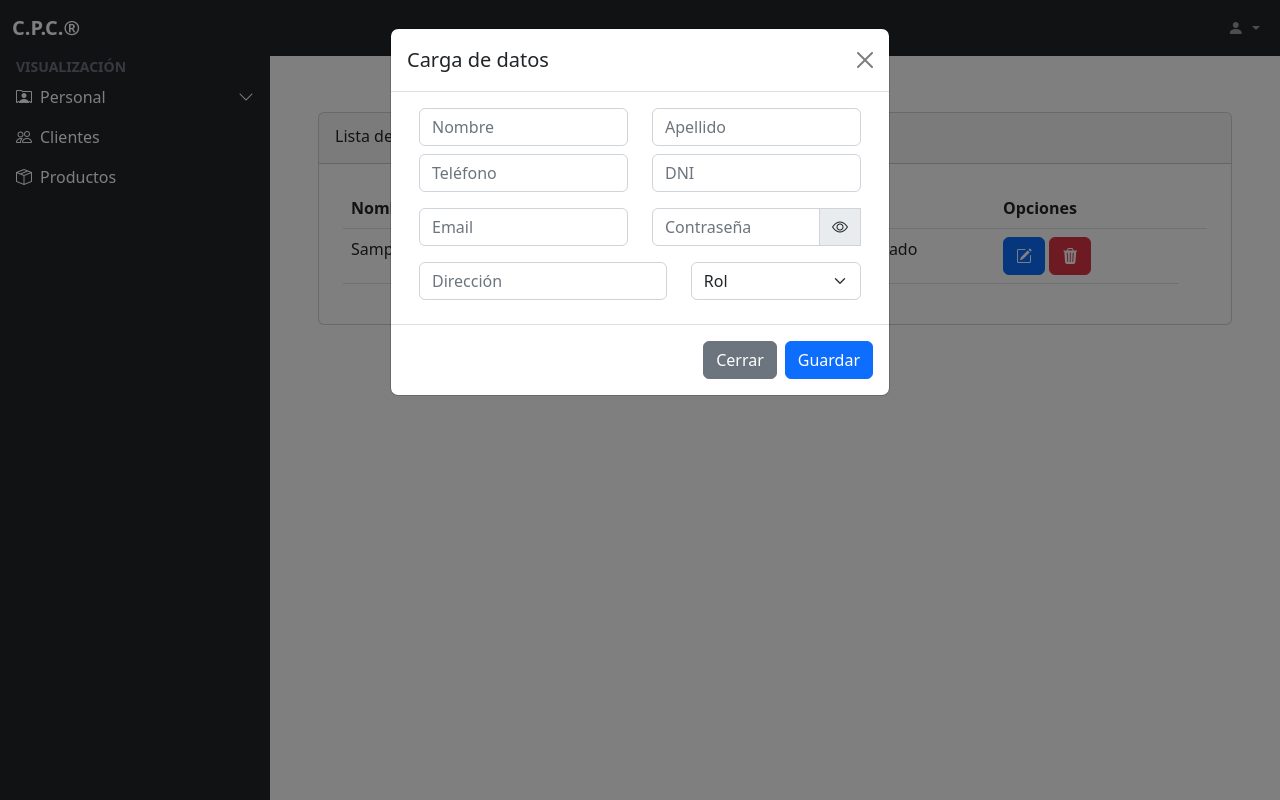
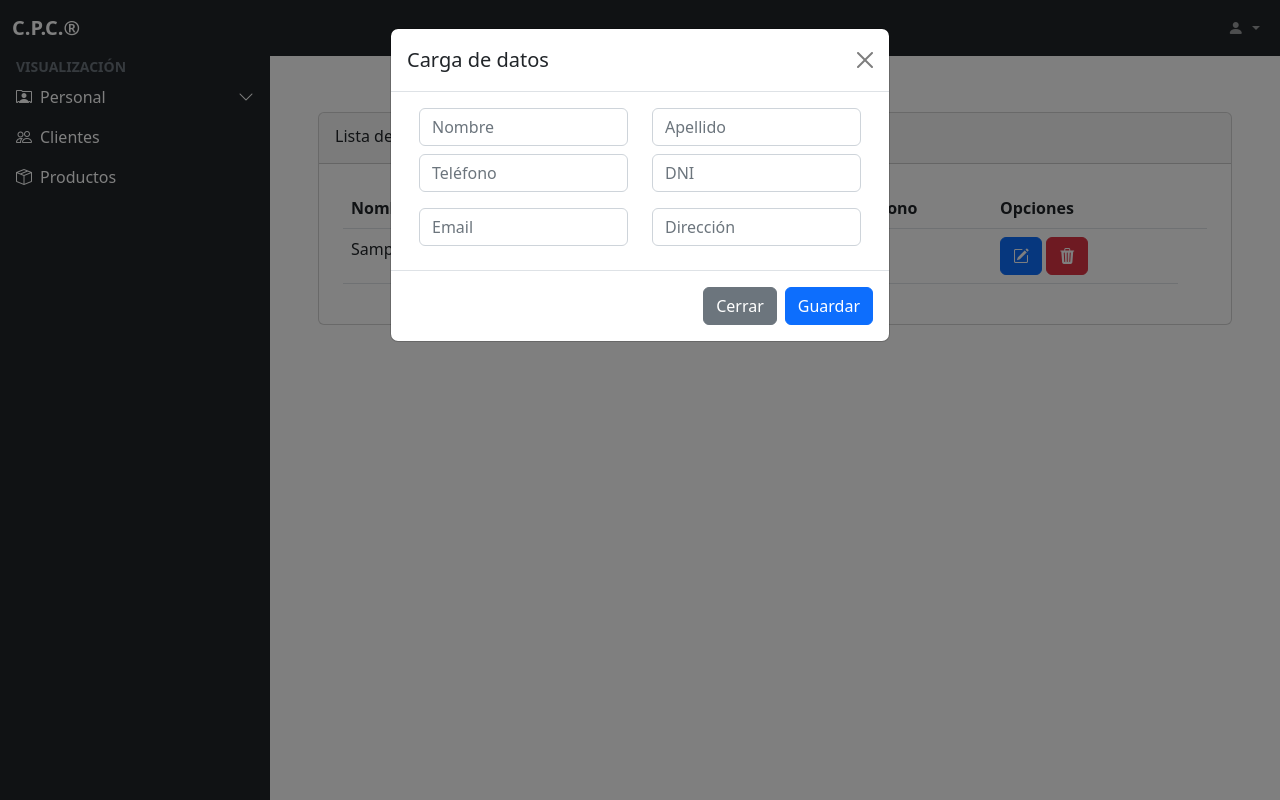
Before and after one commit to Fraloox/mesaWeb, a PHP site: page /home-clientes.php in a window 1280 px wide, after a click that opens the changed part. Run offline with PHP 8.4, Linux system fonts and the light colour scheme; a user stored in the database is signed in; data comes from the database, SQL or seed files in the repository; tables that the repository leaves empty or names only in its code hold one stand-in row (values such as "Sample post"); data that the repository does not hold is empty; some libraries are stand-ins or nearby versions.

Commit message:
continuar con el ABM de cliente y adaptando archivos

```diff
--- a/home-clientes.php
+++ b/home-clientes.php
@@ -180,7 +180,7 @@
 
           </div>
 
-          <a href = "home.php?filtro=clientes"
+          <a href = "home-clientes.php"
           class="nav-link px-3 sidebar-link"
           role="button">
             <span class="me-2">
@@ -291,22 +291,11 @@
             <?php
               }
 
-              if(isset($_GET['mensaje']) and $_GET['mensaje'] == 'noAlterar'){
+              if(isset($_GET['mensaje']) and $_GET['mensaje'] == 'clienteRepetido'){
             ?>
 
             <div class="alert alert-danger alert-dismissible fade show" role="alert">
-              <strong>No se puede alterar!</strong> Tiene que haber al menos 1 administrador.
-              <button type="button" class="btn-close" data-bs-dismiss="alert" aria-label="Close"></button>
-            </div>
-
-            <?php
-              }
-
-              if(isset($_GET['mensaje']) and $_GET['mensaje'] == 'usuarioRepetido'){
-            ?>
-
-            <div class="alert alert-danger alert-dismissible fade show" role="alert">
-              <strong>Usuario repetido!</strong> El DNI de este usuario ya esta registrado.
+              <strong>Cliente repetido!</strong> El DNI de este cliente ya esta registrado.
               <button type="button" class="btn-close" data-bs-dismiss="alert" aria-label="Close"></button>
             </div>
 
@@ -328,10 +317,6 @@
 
                 ?> Lista de empleados <?php
 
-              }elseif(isset($_GET['filtro']) and $_GET['filtro'] == 'clientes'){
-
-                ?> Lista de clientes <?php
-
               }else{
 
                 ?> Lista del personal <?php
@@ -340,7 +325,7 @@
 
               ?>
 
-              <a href="home.php"
+              <a href="home-clientes.php"
               class="btn btn-light mx-0 px-2 py-1 "
               onClick="clearDatos();">
 
@@ -379,22 +364,11 @@
                       <th scope="col">Apellido</th>
                       <th scope="col">DNI</th>
 
-                      <?php
 
-                      if(isset($_GET['filtro'])
-                        and $_GET['filtro'] == 1
-                        || $_GET['filtro'] == 2
-                        || $_GET['filtro'] == 'clientes'){
 
-                        ?> <th scope="col">Teléfono</th> <?php
+                      <th scope="col">Teléfono</th>
 
-                      }else{
 
-                        ?> <th scope="col">Rol</th> <?php
-
-                      }
-
-                      ?>
 
 
                       <th scope="col">Opciones<th>
@@ -415,30 +389,19 @@
                       <td><?php echo $dato->apellido; ?></td>
                       <td><?php echo $dato->dni; ?></td>
 
-                      <?php
+                      <td> <?php
 
-                      if(isset($_GET['filtro'])
-                        and $_GET['filtro'] == 1
-                        || $_GET['filtro'] == 2
-                        || $_GET['filtro'] == 'clientes'){
+                      if($dato->$telefono =! null){
 
-                        ?> <td> <?php echo $dato->telefono; ?> </td> <?php
+                        echo $dato->telefono;
 
                       }else{
 
-                        if( $dato->rol == 1){
-
-                          ?> <td> Administrador </td> <?php
-
-                        }else{
-
-                          ?> <td> Empleado </td> <?php
-
-                        }
+                        echo "---";
 
                       }
 
-                      ?>
+                      ?> </td>
 
                       <td>
 
@@ -450,7 +413,7 @@
 
                         <a type="button"
                         class="btn btn-primary"
-                        href="editar.php?id=<?php echo $dato->id ?>&rol=<?php echo $dato->rol ?>&tipo=edit">
+                        href="editar-cliente.php?id=<?php echo $dato->id ?>&tipo=edit">
 
                           <i class="bi bi-pencil-square"></i>
 
@@ -458,7 +421,7 @@
 
                         <a type="button"
                         class="btn btn-danger"
-                        href="eliminar.php?id=<?php echo $dato->id ?>&rol=<?php echo $dato->rol ?>"
+                        href="eliminar-cliente.php?id=<?php echo $dato->id ?>"
                         onclick="return confirm('¿Estas seguro de eliminar a esta persona?');">
 
                         <i class="bi bi-trash3-fill"></i>
@@ -473,7 +436,7 @@
 
                         <a type="button"
                         class="btn btn-primary"
-                        href="editar.php?id=<?php echo $dato->id ?>&tipo=info">
+                        href="editar-cliente.php?id=<?php echo $dato->id ?>&tipo=info">
 
                           <i class="bi bi-info-square"></i>
 
@@ -539,24 +502,7 @@
 
               <!-- FORMULARIO -->
 
-            <form action=
-
-            <?php
-            if (isset($_GET['filtro']) and $_GET['filtro'] == 'clientes'){
-
-
-              echo 'registrar-cliente.php';
-
-
-            }else{
-
-
-              echo 'registrar-personal.php';
-
-
-            }
-            ?>
-
+            <form action= "registrar-cliente.php"
             method="POST">
 
               <div class="modal-body">
@@ -615,12 +561,7 @@
                         value=""
                         autofocus
                         pattern="[0-9]+"
-                        maxlength="10" minlenght="10"
-                        required>
-
-                        <div class= "invalid-feedback">
-                          Complete el campo
-                        </div>
+                        maxlength="10" minlenght="10">
 
                     </div>
 
@@ -665,43 +606,7 @@
 
                     </div>
 
-                    <div class="col-md-6 input-group w-50 h-100 pointer">
-
-                      <input type="password"
-                        class="form-control"
-                        name="txtContrasena"
-                        placeholder="Contraseña"
-                        id="txtContrasena"
-                        maxlength="20" minlenght="5"
-                        <?php
-
-                          if(isset($_GET['filtro']) and $_GET['filtro'] == 'clientes'){
-
-                            echo "disabled";
-
-                          }else{
-
-                            echo "required";
-
-                          }
-                        ?> >
-
-                        <span class="input-group-text" onclick="vista_form();">
-                          <i class="bi bi-eye" id="ver"></i>
-                          <i class="bi bi-eye-slash" id="ocultar" style="display:none;"></i>
-                        </span>
-
-                        <div class= "invalid-feedback">
-                          Complete el campo
-                        </div>
-
-                    </div>
-
-                  </div>
-
-                  <div class="row mt-2">
-
-                    <div class="col-md-7">
+                    <div class="col-md-6">
 
                       <input type="text"
                         class="form-control mb-2"
@@ -716,37 +621,6 @@
                         <div class= "invalid-feedback">
                           Complete el campo
                         </div>
-
-                    </div>
-
-                    <div class="col-md-5">
-
-                      <select class="form-select mb-2 pointer"
-                      aria-label="Default select example"
-                      id="sctRol"
-                      name="sctRol"
-                      <?php
-
-                          if(isset($_GET['filtro']) and $_GET['filtro'] == 'clientes'){
-
-                            echo "disabled";
-
-                          }else{
-
-                            echo "required";
-
-                          }
-                        ?> >
-
-                        <option value="">Rol</option>
-                        <option value="1">Administrador</option>
-                        <option value="2">Empleado</option>
-
-                      </select>
-
-                      <div class= "invalid-feedback">
-                        Complete el campo
-                      </div>
 
                     </div>
 
```
Also changed, not shown: home.php (+7 -59 lines), editar-cliente.php (added), eliminar-cliente.php (added).
